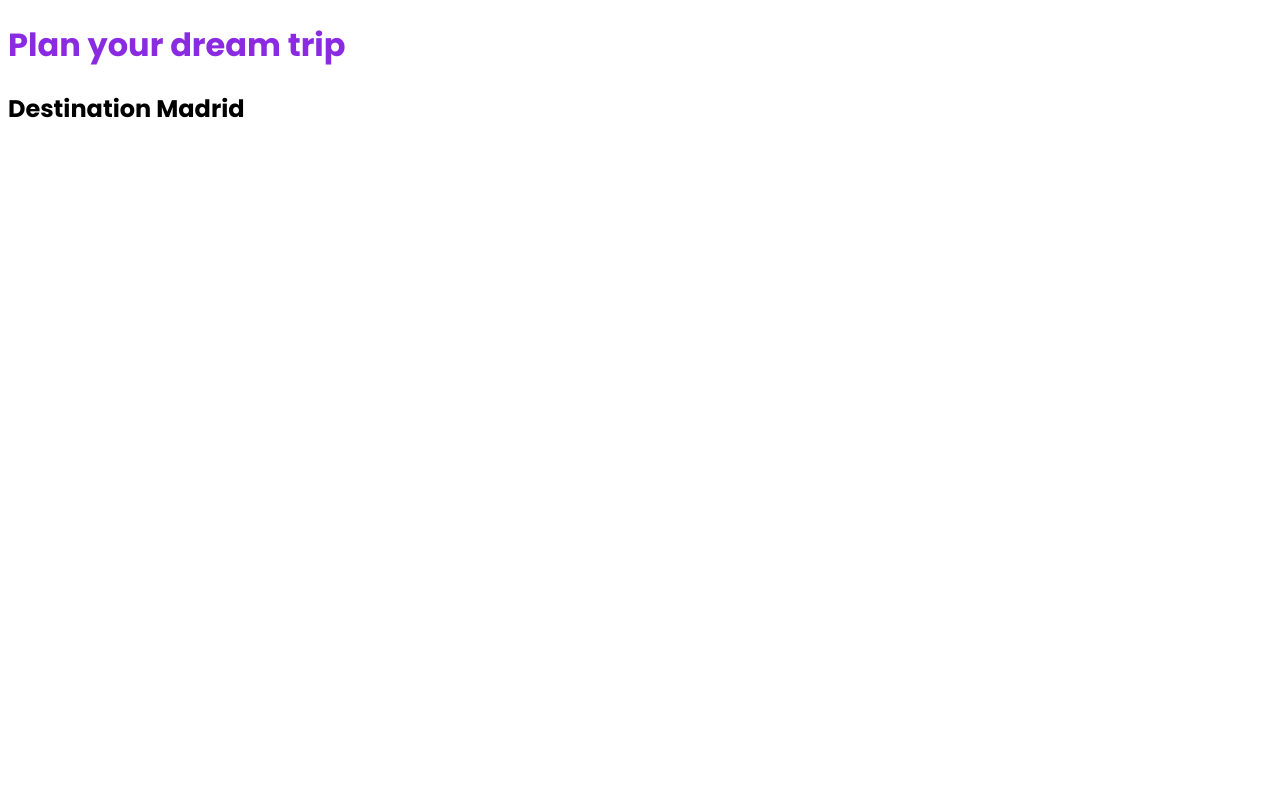
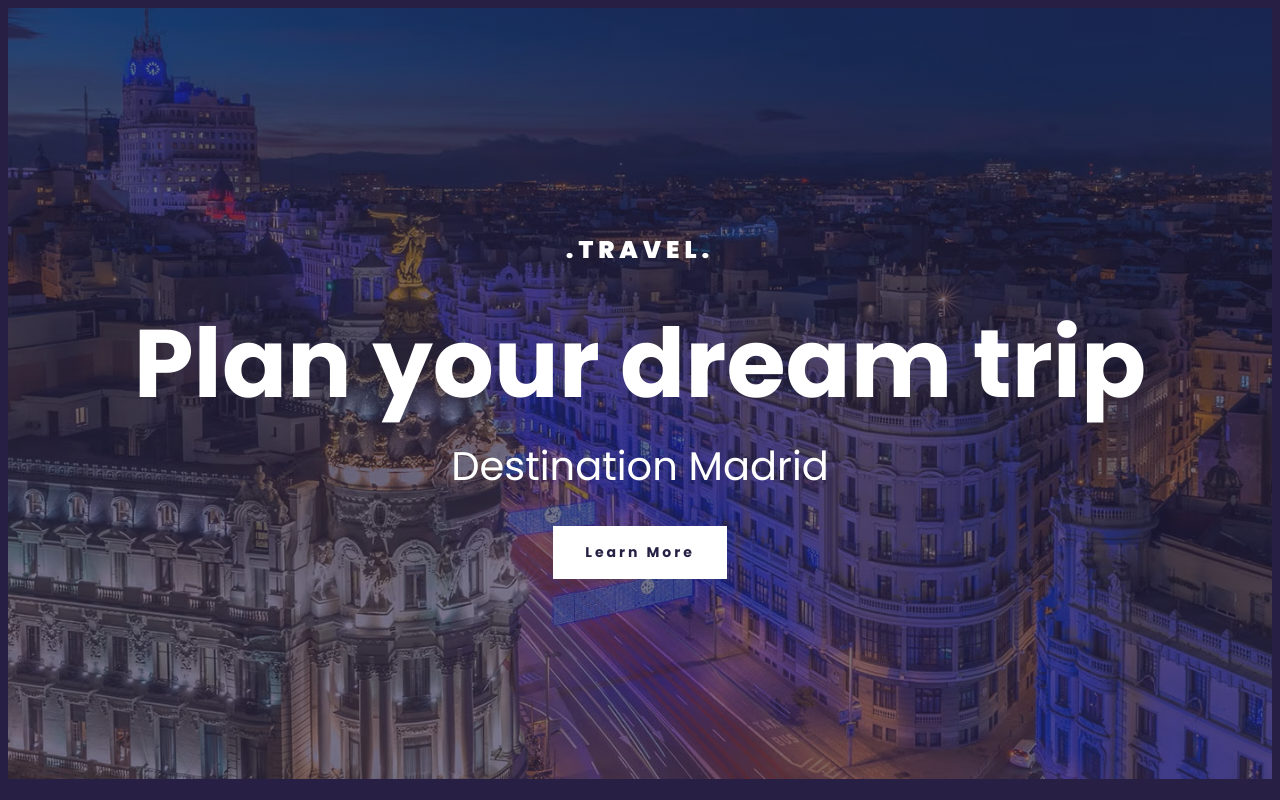
Before and after one commit to Sophie-Ndobe/Dream-Travel-Destination, a plain HTML site: page index.html in a window 1280 px wide. Drawn offline with Linux system fonts and the light colour scheme; a web font is replaced by a local one.

Commit message:
Created a header of the page
-Added HTML and CSS details
-Added a background image and applied the required styling

```diff
--- a/index.html
+++ b/index.html
@@ -15,7 +15,13 @@
     <link rel="stylesheet" href="style.css" />
   </head>
   <body>
-    <h1>Plan your dream trip</h1>
-    <h2>Destination Madrid</h2>
+    <div class="container">
+      <header>
+        <h3>.travel.</h3>
+        <h1>Plan your dream trip</h1>
+        <h2>Destination Madrid</h2>
+        <a href="#more">Learn More</a>
+      </header>
+    </div>
   </body>
 </html>
--- a/style.css
+++ b/style.css
@@ -1,7 +1,58 @@
 body {
   font-family: "Poppins", sans-serif;
+  background-color: #272044;
 }
 
-h1 {
-  color: blueviolet;
+header {
+  background-image: linear-gradient(
+      rgba(39, 32, 68, 0.6),
+      rgba(39, 32, 68, 0.6)
+    ),
+    url(/images/madrid-city.jpg);
+  background-size: cover;
+  background-repeat: no-repeat;
+  background-position: center;
+  padding: 200px 0px;
+  color: white;
+  text-align: center;
 }
+
+.container {
+  max-width: 1400px;
+  margin: 0 auto;
+}
+
+header h1 {
+  font-size: 96px;
+  line-height: 1.5;
+  font-weight: 700;
+  margin: 0;
+}
+
+header h2 {
+  font-size: 40px;
+  line-height: 1.5;
+  margin: 0;
+  font-weight: 400;
+}
+
+header h3 {
+  font-size: 24px;
+  line-height: 1.5;
+  font-weight: 900;
+  letter-spacing: 5px;
+  text-transform: uppercase;
+}
+
+header a {
+  text-decoration: none;
+  color: #272044;
+  font-size: 14px;
+  font-weight: 700;
+  letter-spacing: 3px;
+  line-height: 1.5;
+  padding: 16px 32px;
+  background-color: white;
+  display: inline-block;
+  margin-top: 30px;
+}
```
Also changed, not shown: images/madrid-city.jpg (added).
